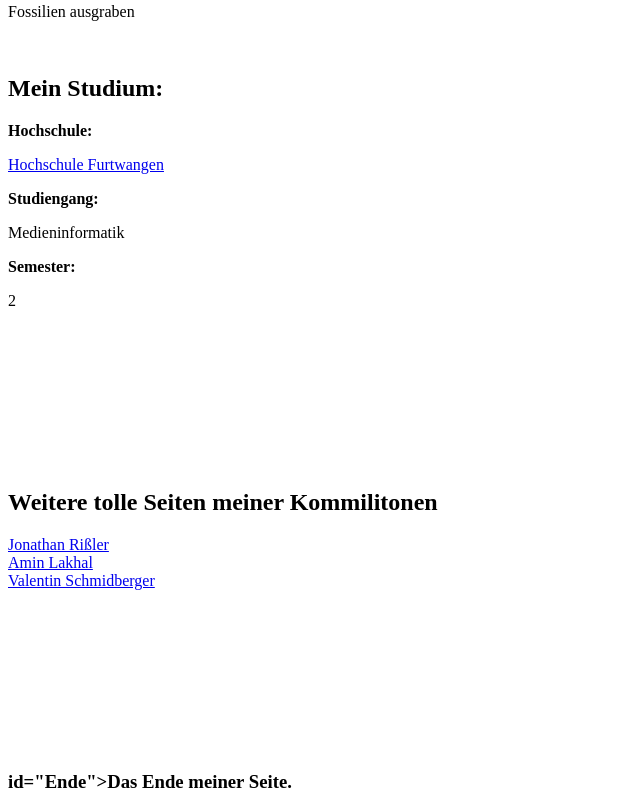
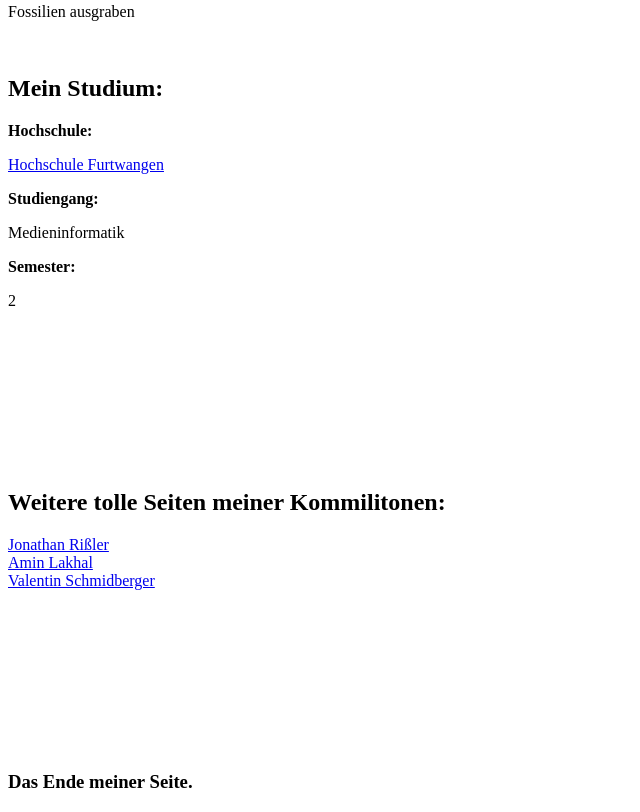
Before and after one commit to Maxi-F22/GIS_SoSe2020, a plain HTML site: page Aufgabe01/index.html in a window 1280 px wide. Shown: the part 936-1748 px from the top of the page, without its empty margins (0-640 px from the left). Drawn offline with Linux system fonts and the light colour scheme.

Commit message:
Aufgabe 01 geändert

```diff
--- a/Aufgabe01/index.html
+++ b/Aufgabe01/index.html
@@ -36,7 +36,7 @@
     <br>
     <br>
     <br>
-    <h2>Weitere tolle Seiten meiner Kommilitonen</h2>
+    <h2>Weitere tolle Seiten meiner Kommilitonen:</h2>
     <a href="https://jonnyre.github.io/GIS-SoSe-2020/Steckbrief/Aufgabe01/Aufgabe01.htm" target="_blank">Jonathan Rißler</a>
     <br>
     <a href="https://aminlakhal.github.io/GIS-SoSe-2020/Aufgabe00/index.html" target="_blank">Amin Lakhal</a>
@@ -52,7 +52,7 @@
     <br>
     <br>
     <br>
-    <h3> id="Ende">Das Ende meiner Seite.</h3>
+    <h3 id="Ende">Das Ende meiner Seite.</h3>
 
 </body>
 
```
